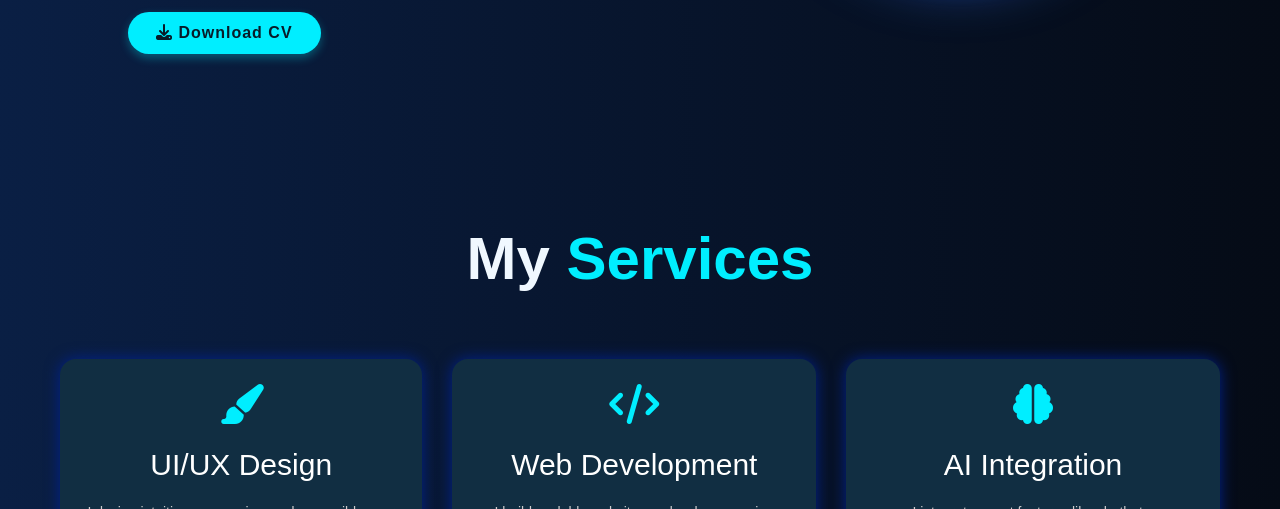
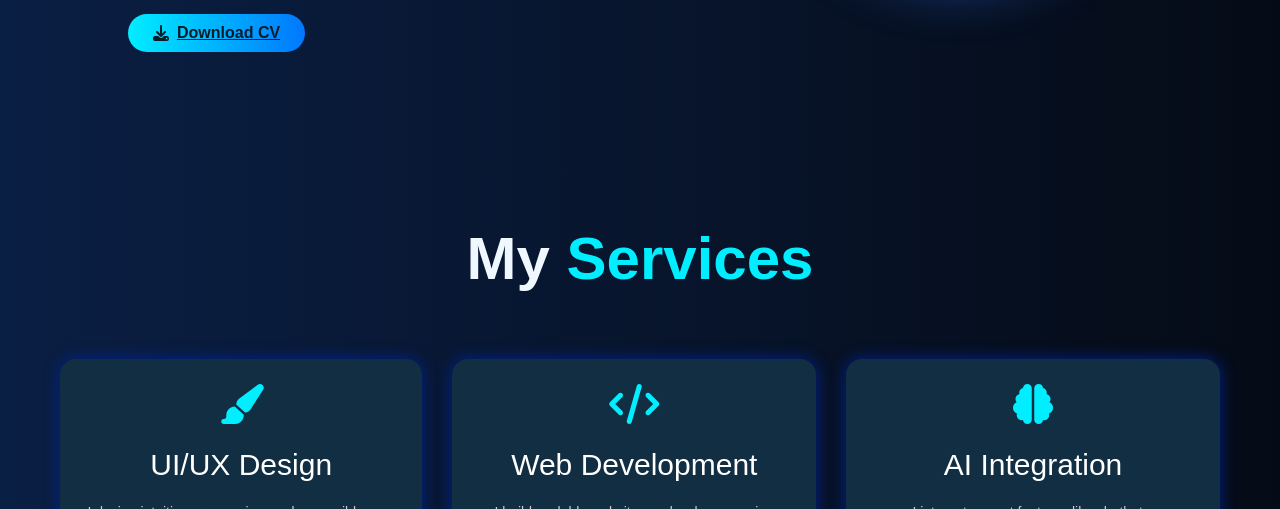
Before and after one commit to bidhyut-bapary/Bidhyut_Bapary, a plain HTML site: page index.html in a window 1280 px wide. Shown: the part 591-1100 px from the top of the page. Drawn offline with nearby package versions, Linux system fonts and the light colour scheme.

Commit message:
Update style.css

```diff
--- a/style.css
+++ b/style.css
@@ -147,29 +147,26 @@ body {
 
 /* Buttons */
 .btn {
-  display: inline-block;
-  padding: 12px 28px;
-  background: #0ef;
+  background: linear-gradient(90deg, #00eeff, #0077ff);
+  color: #081b29;
+  font-size: 16px;
+  font-weight: 600;
+  border: none;
   border-radius: 40px;
-  font-size: 16px;
-  color: #081b29;
-  letter-spacing: 1px;
-  text-decoration: none;
-  font-weight: 600;
-  box-shadow: 0 4px 10px rgba(0, 238, 255, 0.3);
-  animation: slideTop 0.5s ease forwards;
-  animation-delay: 2s;
-  animation-fill-mode: forwards;
+  padding: 10px 25px;
+  cursor: pointer;
   transition: all 0.3s ease;
-  opacity: 0;
+  display: inline-flex;
+  align-items: center;
+  gap: 8px;
 }
 
 .btn:hover {
-  background: #00bcd4;
+  background: linear-gradient(90deg, #0077ff, #00eeff);
   color: #fff;
-  transform: translateY(-3px);
-  box-shadow: 0 6px 15px rgba(0, 238, 255, 0.6);
+  box-shadow: 0 0 10px #00eeff;
 }
+
 
 /* Decorative Circles */
 .design .circle {
```
